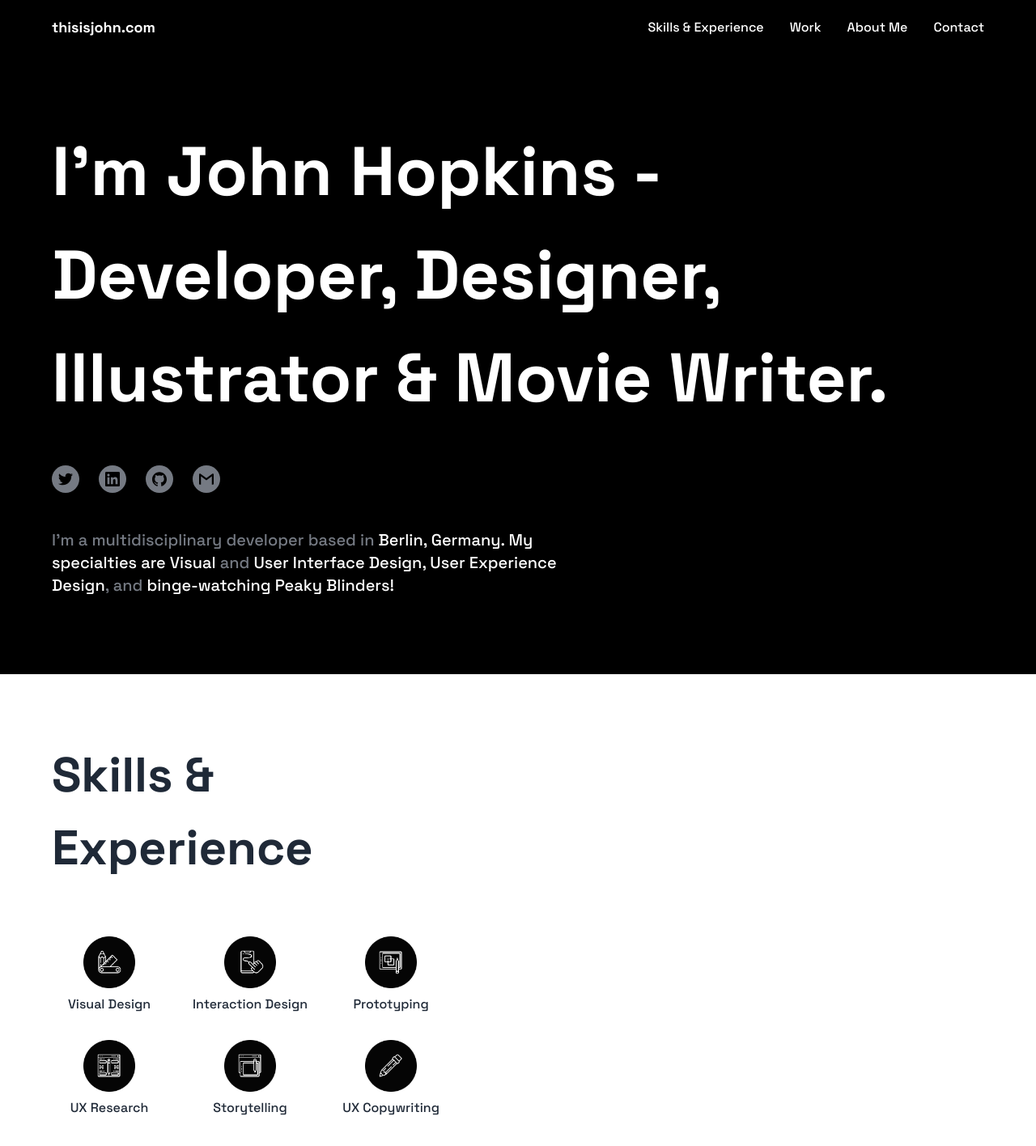
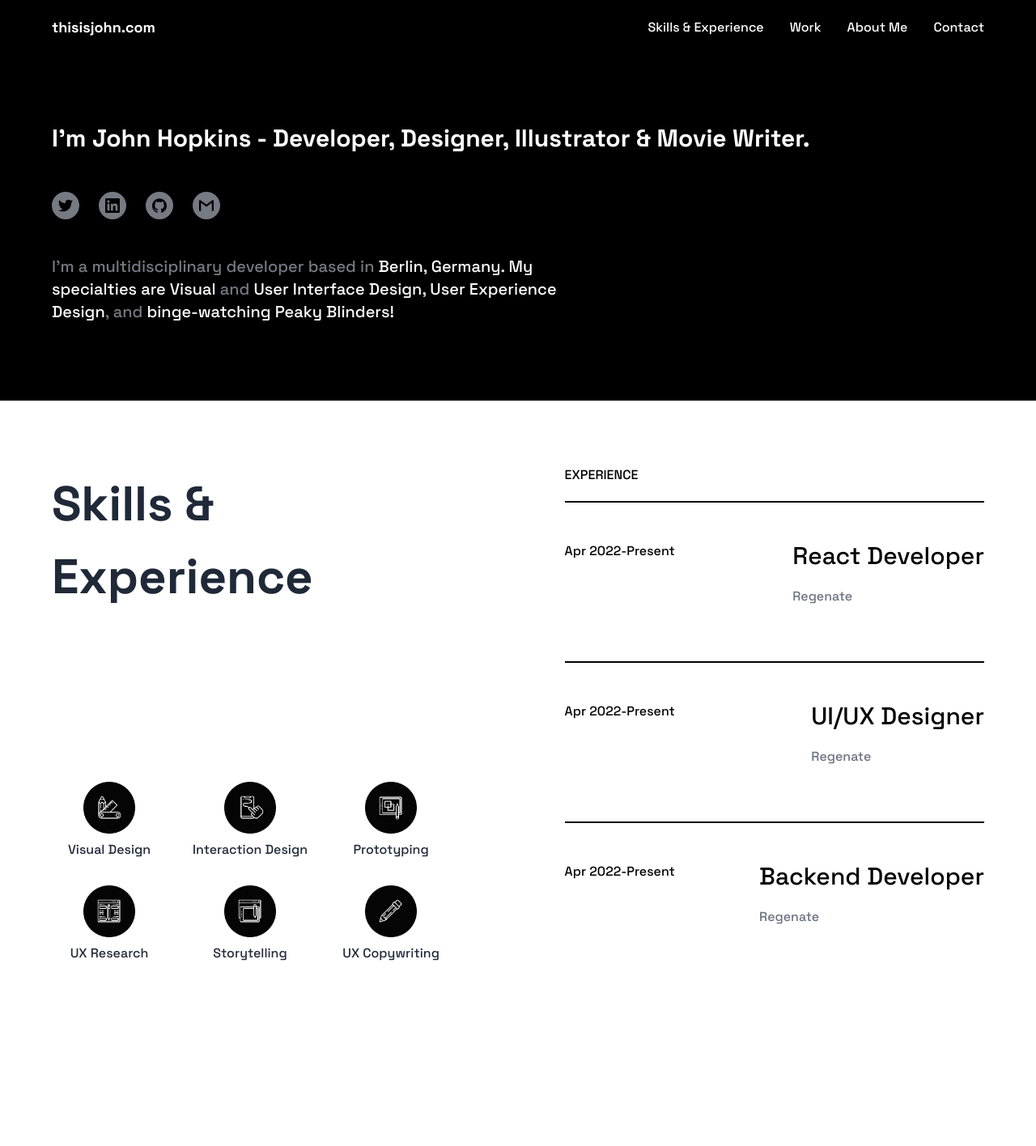
Before and after one commit to AdedapoAdedoja/portfolio, a React (Create React App) app: page / in a window 1280 px wide. Shown: the top 1416 px of the page at 81% size. After the commit the page ends 1273 px from the top, so only its background shows below. Built offline with nearby package versions, Linux system fonts and the light colour scheme.

Commit message:
build: added skills and experience section

```diff
--- a/public/css/styles.css
+++ b/public/css/styles.css
@@ -5,6 +5,10 @@
 }
 
 /***** HERO *****/
+.heroHeading {
+  font-size: 30px !important;
+}
+
 /* Animation */
 
 @keyframes fadeInUp {
@@ -45,3 +49,10 @@
   animation-name: fadeInUp;
   -webkit-animation-name: fadeInUp;
 }
+
+/***** SKILLS & EXPERIENCE *****/
+@media screen and (max-width: 768px) {
+  .experience {
+    width: 100% !important;
+  }
+}
--- a/src/components/Header.js
+++ b/src/components/Header.js
@@ -21,7 +21,7 @@ function Header() {
           : "bg-black lg:sticky top-0 z-10 overflow-hidden"
       }
     >
-      <div className="container mx-auto py-5 px-12 md:px-16 flex justify-between items-center">
+      <div className="container mx-auto py-5 px-8 md:px-16 flex justify-between items-center">
         <div>
           <h2 className="font-bold text-white text-lg">thisisjohn.com</h2>
         </div>
--- a/src/components/Hero.js
+++ b/src/components/Hero.js
@@ -2,9 +2,12 @@ import React from "react";
 
 function Hero() {
   return (
-    <div className="container mx-auto py-20 px-12 md:px-16 bg-black overflow-hidden">
+    <div className="container mx-auto py-20 px-8 md:px-16 bg-black overflow-hidden">
       <div className="max-w-7xl">
-        <h1 className="text-white font-bold" style={{ fontSize: "85px" }}>
+        <h1
+          className="text-white font-bold heroHeading"
+          style={{ fontSize: "85px" }}
+        >
           I'm John Hopkins - Developer, Designer, Illustrator &amp; Movie
           Writer.
         </h1>
--- a/src/components/Skills.js
+++ b/src/components/Skills.js
@@ -8,8 +8,8 @@ import CopyWriting from "./assets/Creative-Writing.png";
 
 function Skills() {
   return (
-    <div className="container mx-auto py-20 px-12 md:px-16 block md:flex justify-between items-center">
-      <div className="text-gray-800 flex flex-col">
+    <div className="container mx-auto py-20 px-8 md:px-16 block md:flex justify-between items-center relative">
+      <div className="text-gray-800 flex flex-col space-y-32 lg:space-y-52 mb-10 md:mb-0">
         <h2 className="font-bold w-80" style={{ fontSize: "60px" }}>
           Skills &amp; Experience
         </h2>
@@ -74,6 +74,33 @@ function Skills() {
           </div>
         </div>
       </div>
+      <div
+        className="divide-y-2 divide-black space-y-5 experience"
+        style={{ width: "45%" }}
+      >
+        <h5 className="text-base font-medium uppercase">Experience</h5>
+        <div className="flex justify-between py-12">
+          <h5 className="text-base font-medium">Apr 2022-Present</h5>
+          <div className="flex flex-col space-y-5">
+            <h3 className="text-3xl font-medium">React Developer</h3>
+            <h5 className="text-base font-medium text-gray-500">Regenate</h5>
+          </div>
+        </div>
+        <div className="flex justify-between py-12">
+          <h5 className="text-base font-medium">Apr 2022-Present</h5>
+          <div className="flex flex-col space-y-5">
+            <h3 className="text-3xl font-medium">UI/UX Designer</h3>
+            <h5 className="text-base font-medium text-gray-500">Regenate</h5>
+          </div>
+        </div>
+        <div className="flex justify-between py-12">
+          <h5 className="text-base font-medium">Apr 2022-Present</h5>
+          <div className="flex flex-col space-y-5">
+            <h3 className="text-3xl font-medium">Backend Developer</h3>
+            <h5 className="text-base font-medium text-gray-500">Regenate</h5>
+          </div>
+        </div>
+      </div>
     </div>
   );
 }
```
